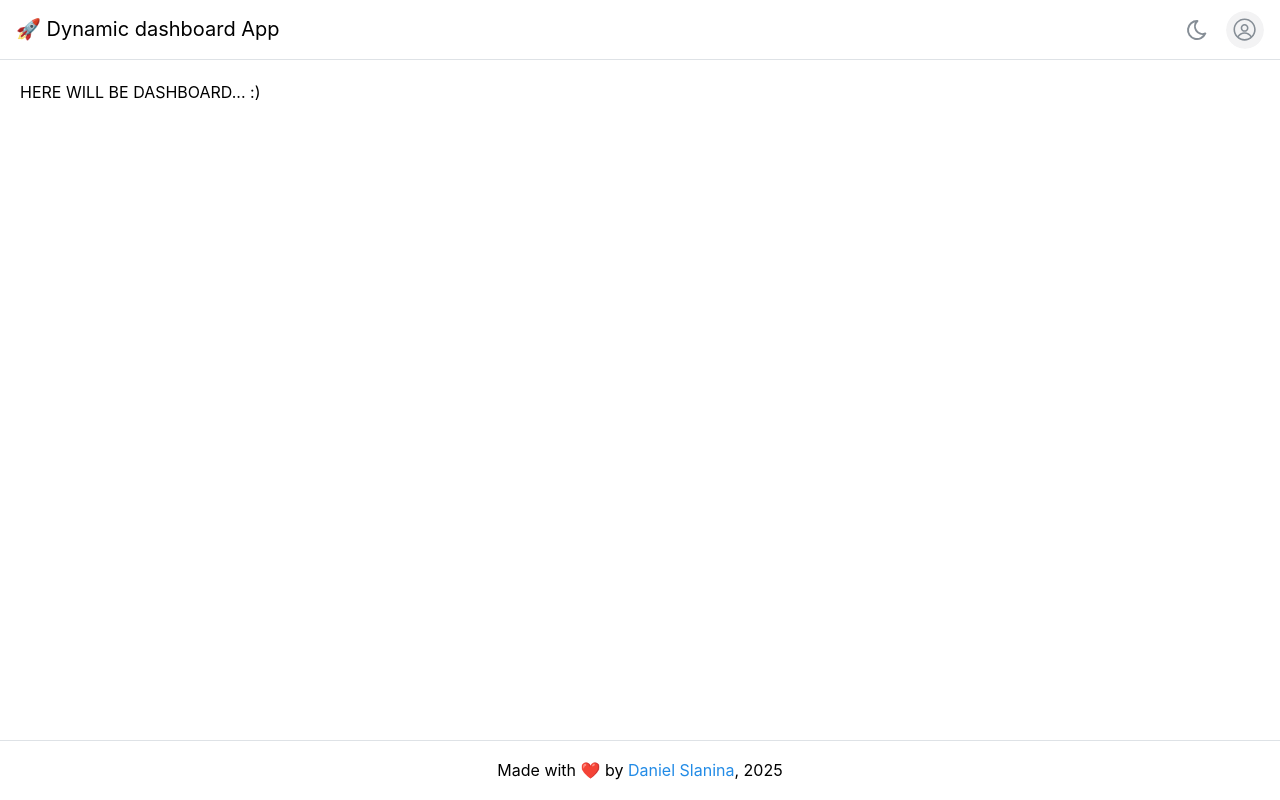
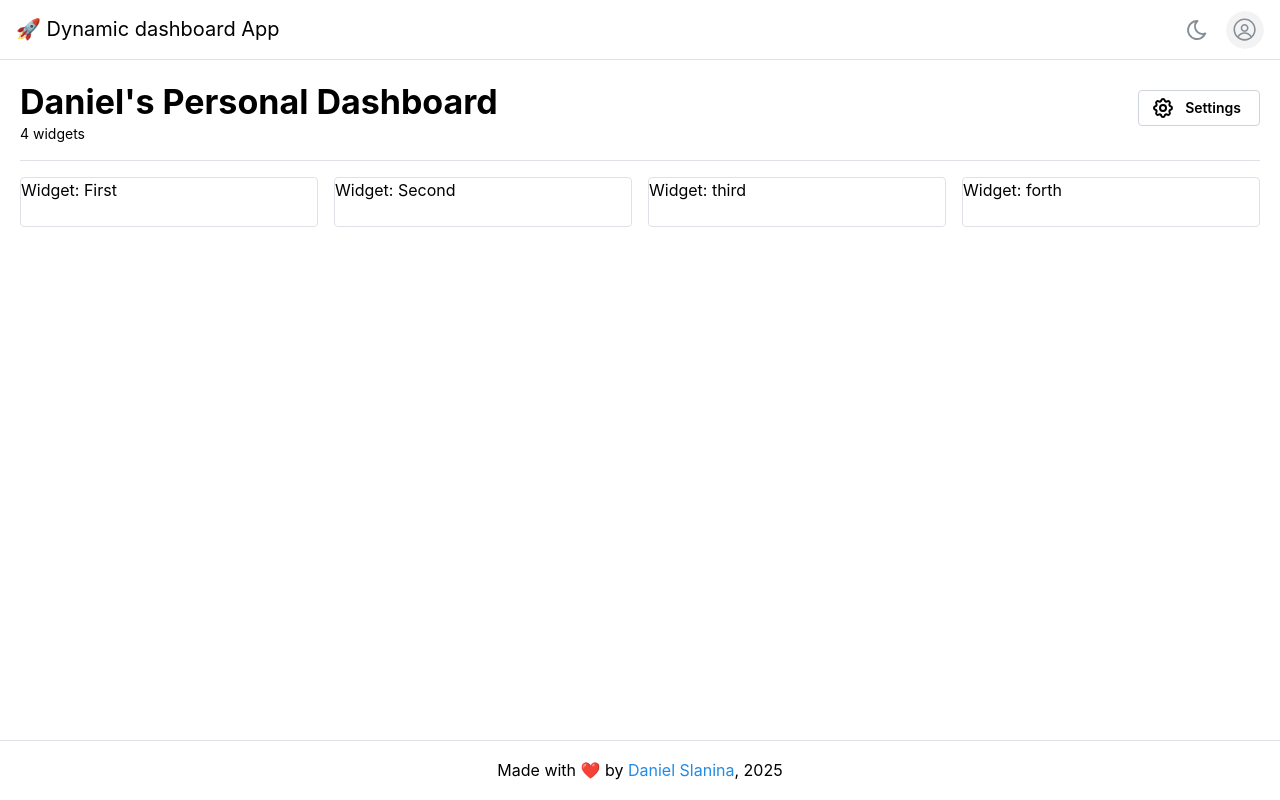
Before and after one commit to dadadcko/react-dynamic-dashboard-assesment, a React (Vite) app: page / in a window 1280 px wide. Built offline with nearby package versions, Linux system fonts and the light colour scheme.

Commit message:
feat: add dashboard page skeleton UI

```diff
--- a/src/App.tsx
+++ b/src/App.tsx
@@ -1,6 +1,7 @@
 import { Anchor, AppShell, Avatar, Center, Group, Text } from "@mantine/core";
 import { ThemeSwapperButton } from "@/components/ThemeSwapperButton";
 import { StretchableContainer } from "@/components/StretchableContainer";
+import { Dashboard } from "@/pages/Dashboard.tsx";
 
 export function App() {
   return (
@@ -20,7 +21,10 @@ export function App() {
 
       {/* Main page content */}
       <AppShell.Main>
-        <StretchableContainer>HERE WILL BE DASHBOARD... :)</StretchableContainer>
+        <StretchableContainer>
+          {/* In real app, this is the place for root Router outlet */}
+          <Dashboard />
+        </StretchableContainer>
       </AppShell.Main>
 
       {/* Footer */}
--- /dev/null
+++ b/src/components/dashboard/DashboardHeader.tsx
@@ -0,0 +1,26 @@
+import type { FunctionComponent } from "react";
+import { Group, Text, Title } from "@mantine/core";
+import { DashboardSettingsMenu } from "@/components/dashboard/DashboardSettingsMenu.tsx";
+import type { DashboardConfig } from "@/pages/Dashboard.tsx";
+
+interface DashboardHeaderProps {
+  config: DashboardConfig;
+}
+
+export const DashboardHeader: FunctionComponent<DashboardHeaderProps> = ({ config }) => {
+  return (
+    <Group align="start" justify="space-between">
+      <div>
+        <Title order={1}>{config.name}</Title>
+        <Text size="sm">
+          {config.widgets.length} widget{config.widgets.length !== 1 ? "s" : ""}
+        </Text>
+      </div>
+
+      {/* Settings menu */}
+      <Group justify="flex-end" pt="xs" style={{ flexGrow: 1 }}>
+        <DashboardSettingsMenu />
+      </Group>
+    </Group>
+  );
+};
--- /dev/null
+++ b/src/components/dashboard/DashboardPanel.tsx
@@ -0,0 +1,21 @@
+import type { FunctionComponent } from "react";
+import type { DashboardConfig } from "@/pages/Dashboard.tsx";
+import { Grid, Paper } from "@mantine/core";
+
+interface DashboardPanelProps {
+  config: DashboardConfig;
+}
+
+export const DashboardPanel: FunctionComponent<DashboardPanelProps> = ({ config }) => {
+  return (
+    <Grid align="flex-start" columns={config.columns} overflow="hidden" grow>
+      {config.widgets.map((widgetConfig, index) => (
+        <Grid.Col key={index} span={{ base: config.columns, md: config.columns / 2, lg: 1 }}>
+          {/* Render widget based on its type and configuration */}
+          {/* TODO: RENDER ACTUAL WIDGETS HERE...*/}
+          <Paper p={0} withBorder h={50}>{`Widget: ${widgetConfig.name}`}</Paper>
+        </Grid.Col>
+      ))}
+    </Grid>
+  );
+};
--- /dev/null
+++ b/src/components/dashboard/DashboardSettingsMenu.tsx
@@ -0,0 +1,56 @@
+import type { FunctionComponent } from "react";
+import { Button, Menu, Tooltip } from "@mantine/core";
+import {
+  IconDownload,
+  IconMaximize,
+  IconMinimize,
+  IconPlus,
+  IconSettings,
+  IconTrash,
+  IconTrashX,
+  IconUpload,
+} from "@tabler/icons-react";
+import { useStretchableContainer } from "@/hooks/useStretchableContainer.ts";
+
+export const DashboardSettingsMenu: FunctionComponent = () => {
+  const { isFluid, setFluid } = useStretchableContainer();
+
+  return (
+    <Menu shadow="md">
+      <Menu.Target>
+        <Button
+          variant="default"
+          leftSection={<IconSettings />}
+          aria-label="Open dashboard settings">
+          Settings
+        </Button>
+      </Menu.Target>
+
+      {/* TODO: ADD ACTIONS ON THESE...*/}
+      <Menu.Dropdown>
+        <Menu.Label>General</Menu.Label>
+        <Menu.Item leftSection={<IconPlus size={14} />}>Add Widget</Menu.Item>
+        <Menu.Item leftSection={<IconUpload size={14} />}>Import</Menu.Item>
+        <Menu.Item leftSection={<IconDownload size={14} />}>Export</Menu.Item>
+
+        <Menu.Divider />
+        <Menu.Label>Display</Menu.Label>
+        <Menu.Item
+          leftSection={isFluid ? <IconMinimize size={14} /> : <IconMaximize size={14} />}
+          onClick={() => setFluid(fluid => !fluid)}>
+          {isFluid ? "Shrink size" : "Stretch size"}
+        </Menu.Item>
+        <Menu.Divider />
+        <Menu.Label>Danger zone</Menu.Label>
+        <Menu.Item c="red" leftSection={<IconTrash size={14} />}>
+          Clear widgets
+        </Menu.Item>
+        <Tooltip label="Currently not implemented" withArrow>
+          <Menu.Item c="red" disabled leftSection={<IconTrashX size={14} />}>
+            Delete dashboard
+          </Menu.Item>
+        </Tooltip>
+      </Menu.Dropdown>
+    </Menu>
+  );
+};
--- /dev/null
+++ b/src/pages/Dashboard.tsx
@@ -0,0 +1,26 @@
+import { Divider } from "@mantine/core";
+import { useState } from "react";
+import { DashboardHeader } from "@/components/dashboard/DashboardHeader.tsx";
+import { DashboardPanel } from "@/components/dashboard/DashboardPanel.tsx";
+
+// TODO: Use actual data from store
+const dashboardConfig = {
+  name: "Daniel's Personal Dashboard",
+  columns: 4,
+  widgets: [{ name: "First" }, { name: "Second" }, { name: "third" }, { name: "forth" }],
+};
+
+export type DashboardConfig = typeof dashboardConfig;
+
+export function Dashboard() {
+  // TODO: MOVE TO STORE
+  const [config] = useState(dashboardConfig);
+
+  return (
+    <>
+      <DashboardHeader config={config} />
+      <Divider my="md" />
+      <DashboardPanel config={config} />
+    </>
+  );
+}
```
